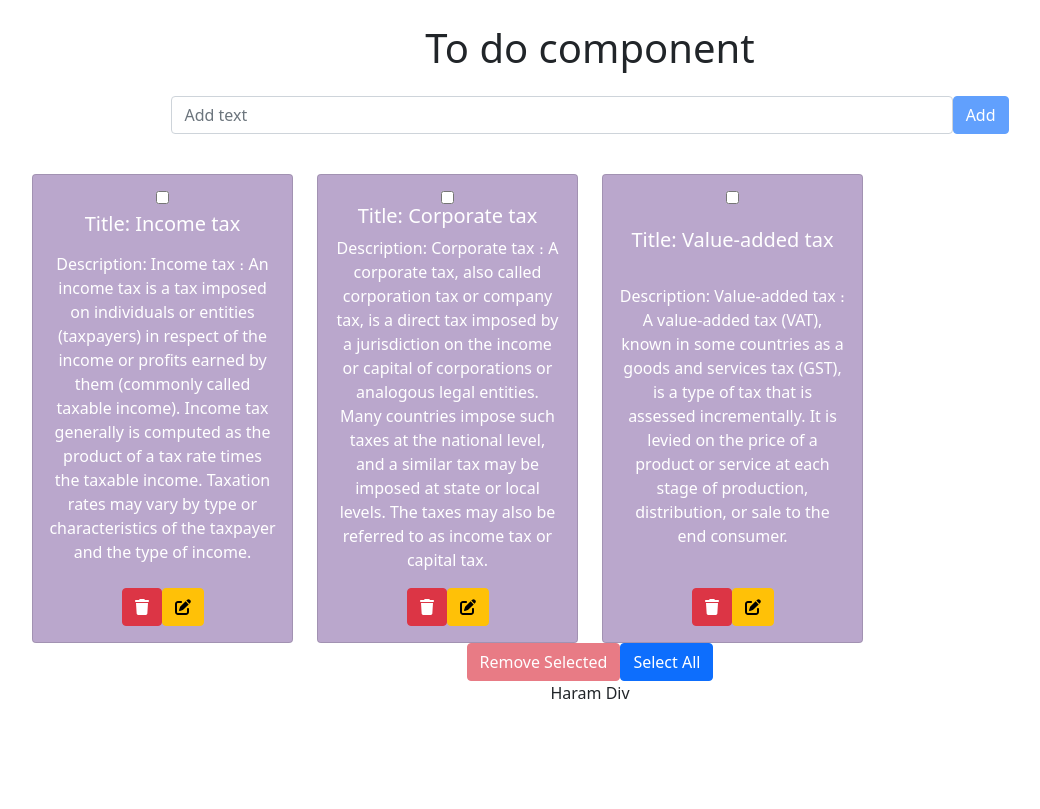
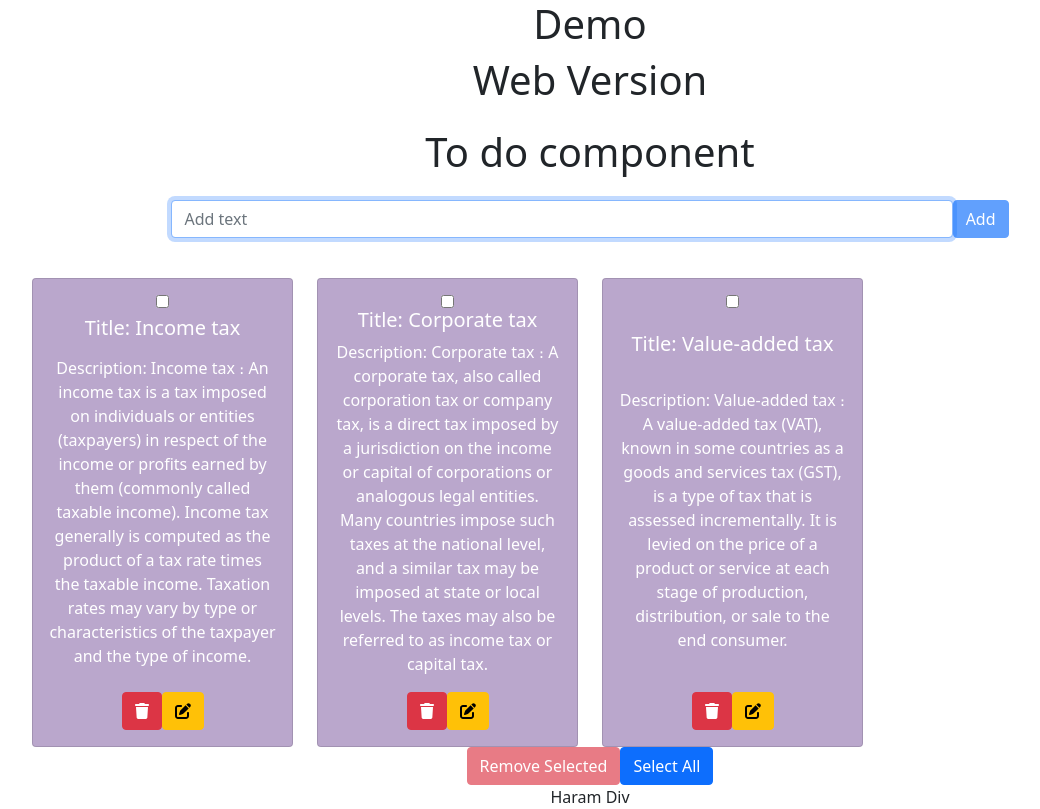
Before and after one commit to SargisMan/React2, a React (Create React App) app: page / in a window 1280 px wide. Shown: the whole page, without its empty margins (50-1090 px from the left). Built offline with nearby package versions, Linux system fonts and the light colour scheme.

Commit message:
HOC && ref, props-Types

```diff
--- a/package.json
+++ b/package.json
@@ -7,6 +7,7 @@
     "@testing-library/react": "^11.1.0",
     "@testing-library/user-event": "^12.1.10",
     "bootstrap": "^5.1.3",
+    "prop-types": "^15.8.1",
     "react": "^17.0.2",
     "react-bootstrap": "^2.0.2",
     "react-dom": "^17.0.2",
--- a/src/App.js
+++ b/src/App.js
@@ -3,6 +3,7 @@ import "./App.css";
 // import A from './Test/A'
 import ToDo from '../src/Component/ToDo/ToDo';
 // import LifeCycle from "./Demo/Lifecycle";
+import Demo from './Demo/Demo'
 
 class App extends Component {
   state = {
@@ -12,7 +13,9 @@ class App extends Component {
   render() {
     return (
       <div className="App">
+        <Demo />
         <ToDo test="true"/>
+        {/* <LifeCycle /> */}
         {/* {this.state.lifeCycle && <LifeCycle />} */}
       </div>
     );
--- a/src/Component/AddTask/AddTask.js
+++ b/src/Component/AddTask/AddTask.js
@@ -1,7 +1,15 @@
 import React from 'react';
-import {Form, Button} from 'react-bootstrap'
+import {Form, Button} from 'react-bootstrap';
+import PropTypes from 'prop-types';
 
 class AddTask extends React.Component {
+  constructor(props){
+    super(props);
+    this.inputRef=React.createRef()
+    this.state={
+      inputValue:''
+    }
+  }
 state = {
     inputValue:''
 }
@@ -17,7 +25,9 @@ handleChange=(event)=>{
 }
 
 handleS = ({key, type}) => {
+
   if(type==='keypress'&& key!=='Enter') return;
+  // console.log("input", this.inputRef.current.value);
 const { inputValue } = this.state;
 const { handleSubmit } = this.props;
 
@@ -27,7 +37,12 @@ handleSubmit(inputValue);
         });
       }
 
+      componentDidMount(){
+      this.inputRef.current.focus();
+      }
+
     render(){
+      // console.log('ref', this.inputRef)
       const { inputValue } = this.state;
       const {disabled}=this.props
         return (
@@ -40,6 +55,7 @@ handleSubmit(inputValue);
               value={inputValue}
               style={{width:"70%"}}
               disabled={disabled}
+              ref={this.inputRef}
             />
             <Button
             variant="primary"
@@ -53,4 +69,8 @@ handleSubmit(inputValue);
     }
 }
 
+AddTask.propTypes={
+  handleSubmit:PropTypes.func.isRequired,
+  disabled:PropTypes.bool.isRequired
+}
 export default AddTask;
--- a/src/Component/Task/task.js
+++ b/src/Component/Task/task.js
@@ -2,12 +2,13 @@ import React , {memo} from 'react';
 import { Card, Button } from 'react-bootstrap';
 import { FontAwesomeIcon } from "@fortawesome/react-fontawesome";
 import { faTrash, faEdit } from "@fortawesome/free-solid-svg-icons";
-import styles from './task.module.css'
+import styles from './task.module.css';
+import PropTypes from 'prop-types'
 
 const Task = ({
-  task,
-  disabled,
-  handleDeleteOneTask,
+  task, //object
+  disabled, //boolean
+  handleDeleteOneTask, //function
   toggleSetRemoveTaskIds,
   checked
 }) => {
@@ -104,4 +105,16 @@ const Task = ({
 //   }
 // }
 
+Task.propTypes={
+  task:PropTypes.shape({
+    _id:PropTypes.string.isRequired,
+    text:PropTypes.string.isRequired
+  }),
+  disabled:PropTypes.bool.isRequired,
+  handleDeleteOneTask:PropTypes.func.isRequired,
+  toggleSetRemoveTaskIds:PropTypes.func.isRequired,
+  checked:PropTypes.bool.isRequired
+
+}
+
 export default memo(Task);
--- a/src/Component/ToDo/ToDo.js
+++ b/src/Component/ToDo/ToDo.js
@@ -4,6 +4,8 @@ import AddTask from '../AddTask/AddTask';
 import idGenerator from '../../helpers/idGenerator';
 import {Container, Row, Col, Button} from 'react-bootstrap'
 // import Button from '@restart/ui/esm/Button';
+// import withTest from '../../Hoc/whithTest';
+import withScreenSizes from '../../Hoc/withScreenSizes';
 
 
 class ToDo extends React.Component {
@@ -98,6 +100,7 @@ class ToDo extends React.Component {
   }
 
   render() {
+    // console.log('props ToDo',this.props)
     const { tasks, removeTasks,  isAllChecked } = this.state;
     const Tasks = this.state.tasks.map((task, index) => {
       // սարքում ենք Tasks-ը, որ return անենք
@@ -119,6 +122,7 @@ class ToDo extends React.Component {
         </Col>
       );
     });
+    // console.log("test",this.props.test)
     return (
       <Fragment>
         <div>
@@ -165,4 +169,4 @@ class ToDo extends React.Component {
   }
 }
 
-export default ToDo;
+export default withScreenSizes(ToDo);
--- /dev/null
+++ b/src/Demo/Demo.jsx
@@ -0,0 +1,21 @@
+import Mobile from "./Mobile";
+import Web from "./Web";
+import withScreenSizes from "../Hoc/withScreenSizes";
+
+const Demo = ({width, height}) => {
+    // console.log('props', props)
+    // const width=1200;
+  return (
+    <div>
+      <h1>Demo</h1>
+      {/* <Mobile />
+      <Web /> */}
+
+      {
+          width>=1200? <Web />:<Mobile />
+      }
+    </div>
+  );
+};
+
+export default withScreenSizes(Demo);
--- a/src/Demo/Lifecycle.jsx
+++ b/src/Demo/Lifecycle.jsx
@@ -1,4 +1,5 @@
 import React from 'react';
+import whithTest from '../Hoc/whithTest';
 
 class LifeCycle extends React.Component {
   constructor(props) {
@@ -28,6 +29,7 @@ class LifeCycle extends React.Component {
   }
 
   render() {
+    // console.log('test', this.props.test)
     // console.log(`Render`);
     return (
       <div>
@@ -60,4 +62,4 @@ class LifeCycle extends React.Component {
   }
 }
 
-export default LifeCycle;
+export default whithTest(LifeCycle);
--- /dev/null
+++ b/src/Demo/Mobile.jsx
@@ -0,0 +1,9 @@
+const Mobile=()=>{
+    return <div>
+        <h1>
+            Mobile Version
+        </h1>
+    </div>
+}
+
+export default Mobile;
--- /dev/null
+++ b/src/Demo/Web.jsx
@@ -0,0 +1,9 @@
+const Web=()=>{
+    return <div>
+        <h1>
+            Web Version
+        </h1>
+    </div>
+}
+
+export default Web;
--- /dev/null
+++ b/src/Hoc/withScreenSizes.js
@@ -0,0 +1,32 @@
+import React from 'react'
+
+const withScreenSizes=(Component)=>{
+return class extends React.Component {
+    state = {
+width:window.innerWidth,
+height:window.innerHeight
+    }
+    handleSetSizes=()=>{
+        this.setState({
+            width:window.innerWidth,
+            height:window.innerHeight
+        });
+    }
+    componentDidMount(){
+        window.addEventListener('resize',this.handleSetSizes)
+    }
+
+    componentWillUnmount(){
+        window.removeEventListener('resize',this.handleSetSizes)
+    }
+
+
+    render(){
+        return <Component
+        width={this.state.width}
+        height={this.state.height}/>
+    }
+}
+}
+
+export default withScreenSizes;
```
Also changed, not shown: src/Hoc/whithTest.js (added, +14 -0 lines), 1 other file (tests, documents, lock files or other folders).
